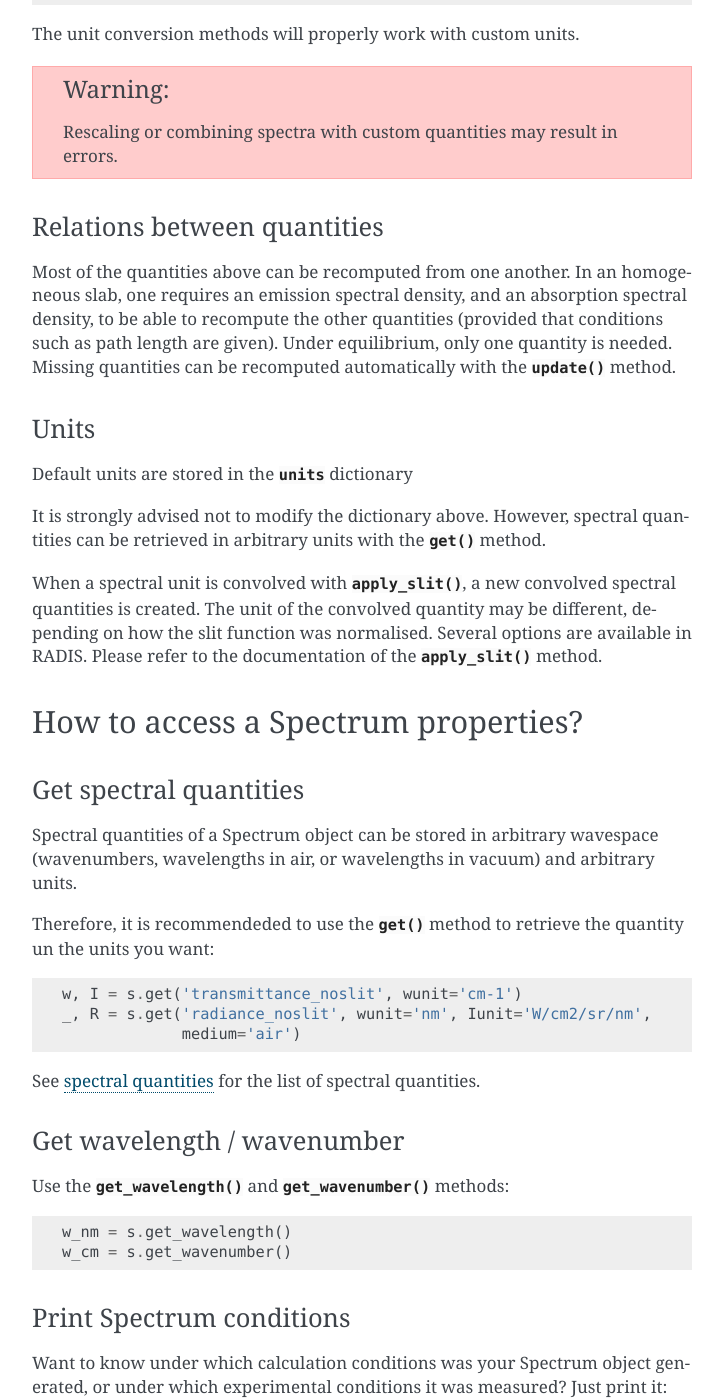
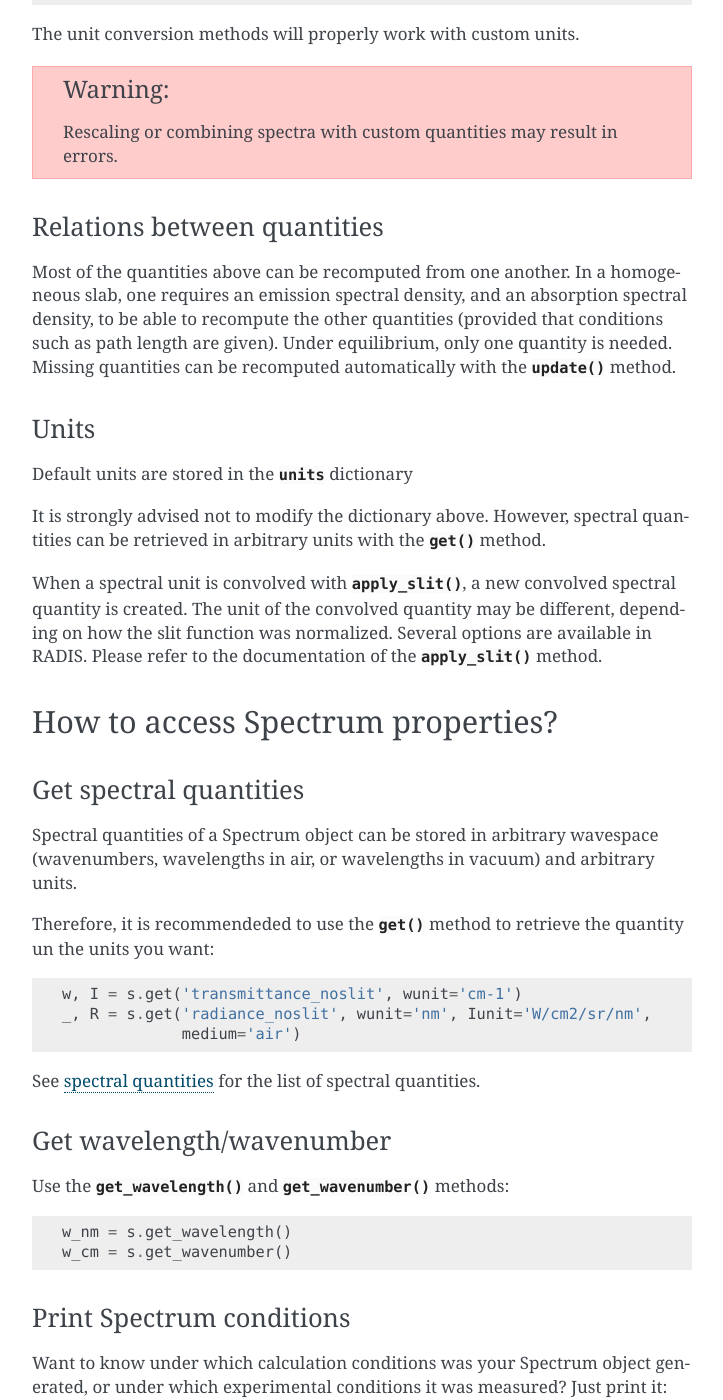
Before and after one commit to radis/radis, a Sphinx documentation site: the page built from docs/spectrum/spectrum.rst, in a window 1280 px wide and 1400 px high, scrolled down 4647 px. Shown: the whole window, without its empty margins (388-1111 px from the left). Built offline with Sphinx 7.4.7, drawn with Linux system fonts in a browser that asks for light colours; pages that are not in the unit, such as notebooks, are missing from menus; comment, search, counter and statistics services are not loaded; some of the changed text lies outside the part shown.

Commit message:
Code readability

```diff
--- a/docs/spectrum/database.rst
+++ b/docs/spectrum/database.rst
@@ -21,8 +21,8 @@
     s = db.get('Tvib==3000')[0]  # get a Spectrum back
     db.add(s)  # update database (and raise error because duplicate!)
 
-A :class:`~radis.tools.database.SpecDatabase` can also be used to simply
-compare the physical and computation parameters of all spectra in folder.
+A:class:`~radis.tools.database.SpecDatabase` can also be used to simply
+compare the physical and computation parameters of all spectra in a folder.
 Indeed, whenever the database is generated, a summary ``.csv`` file
 is generated that contains all conditions and can be read, for instance,
 with Excel.
@@ -87,8 +87,8 @@
     db.fit_spectrum(s_exp, get_residual=lambda s_exp, s: get_residual(s_exp, s, var='transmittance'))
 
 You don't necessarily need to precompute spectra to fit an experimental spectrum.
-You can find an example of :ref:`multi temperature fitting script <label_examples_multitemperature_fit>`
-in the Example pages, which shows the evolution of the spectra in real time. You can get inspiration from there!
+You can find an example of:ref:`multi temperature fitting script <label_examples_multitemperature_fit>`
+in the Example pages, which shows the evolution of the spectra in real-time. You can get inspiration from there!
 
 Updating a database
 -------------------
--- a/docs/spectrum/spectrum.rst
+++ b/docs/spectrum/spectrum.rst
@@ -169,8 +169,7 @@
 Some variables represent quantities that have been convolved with an instrumental slit function,
 as measured in experimental spectra:
 
-- ``'radiance'``: the spectral radiance, convolved by the instrument function (typically in :math:``'mW/cm^2/sr/nm'``). This
-  is sometimes confusingly called *spectral intensity*.
+- ``'radiance'``: the spectral radiance, convolved by the instrument function (typically in :math:``'mW/cm^2/sr/nm'``). This is sometimes confusingly called *spectral intensity*.
 - ``'transmittance'``: the directional spectral transmittance (:math:``0`` to :math:``1``), convolved by the instrument function.
 - ``'emissivity'``: the directional spectral emissivity (:math:``0`` to :math:``1``), convolved by the instrument function.
   The spectral emissivity is the radiance emitted by a surface
@@ -230,7 +229,7 @@
 Relations between quantities
 ----------------------------
 
-Most of the quantities above can be recomputed from one another. In an homogeneous
+Most of the quantities above can be recomputed from one another. In a homogeneous
 slab, one requires an emission spectral density, and an absorption spectral density,
 to be able to recompute the other quantities (provided that conditions such as path length
 are given). Under equilibrium, only one quantity is needed. Missing quantities
@@ -247,15 +246,15 @@
 method.
 
 When a spectral unit is convolved with :meth:`~radis.spectrum.spectrum.Spectrum.apply_slit`,
-a new convolved spectral quantities is created. The unit of the convolved quantity may be different,
-depending on how the slit function was normalised. Several options are available in RADIS.
+a new convolved spectral quantity is created. The unit of the convolved quantity may be different,
+depending on how the slit function was normalized. Several options are available in RADIS.
 Please refer to the documentation of the :meth:`~radis.spectrum.spectrum.Spectrum.apply_slit` method.
 
 
 
 
 
-How to access a Spectrum properties?
+How to access Spectrum properties?
 ====================================
 
 
@@ -275,7 +274,7 @@
 See :ref:`spectral quantities <label_spectral_quantities>` for the list
 of spectral quantities.
 
-Get wavelength / wavenumber
+Get wavelength/wavenumber
 ---------------------------
 
 Use the :py:meth:`~radis.spectrum.spectrum.Spectrum.get_wavelength` and
@@ -330,7 +329,7 @@
 
 .. _label_spectrum_linesurvey:
 
-Plot line survey
+Plotline survey
 ----------------
 
 Use the :py:meth:`~radis.spectrum.spectrum.Spectrum.line_survey` method.
@@ -684,7 +683,7 @@
 However, :py:meth:`~radis.spectrum.spectrum.Spectrum.compare_with` allows more freedom
 regarding what quantities to compare. ``==`` will compare everything of two spectra,
 including input conditions, units under which spectral quantities are stored,
-populations of species if they were saved, etc. In many situations we may want
+populations of species if they were saved, etc. In many situations, we may want
 to simply compare the spectra themselves, or even a particular quantity like
 *transmittance_noslit*. Use::
 
```
Also changed, not shown: other parts of docs/spectrum/spectrum.rst (+11 -11 lines), docs/conf.py (+7 -7 lines).
